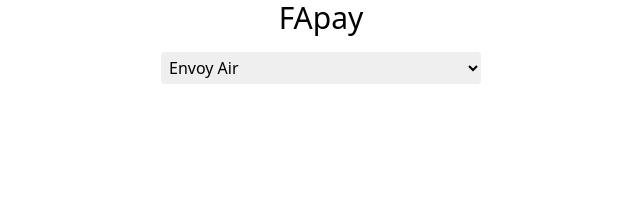
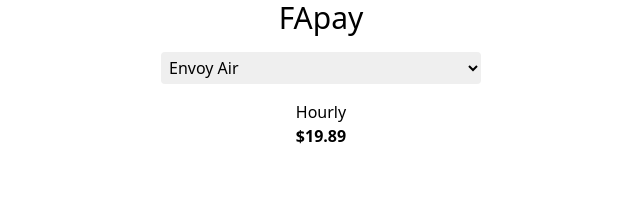
Before and after one commit to tweakdeveloper/FApay, a React (Vite) app: page / in a window 1280 px wide. Shown: the top 198 px of the page, without its empty margins (319-959 px from the left). Built offline with nearby package versions, Linux system fonts and the light colour scheme.

Commit message:
add display for hourly pay

```diff
--- a/src/App.tsx
+++ b/src/App.tsx
@@ -1,17 +1,31 @@
 import React from "react";
 
 import AirlineSpinner from "./AirlineSpinner";
+import Indicator from "./Indicator";
 
 import airlines from "./data.json";
 
+function formatPay(pay: number): string {
+  return new Intl.NumberFormat("en-US", {
+    style: "currency",
+    currency: "USD",
+  }).format(pay);
+}
+
 function App() {
-  const [airline, setAirline] = React.useState("MQ");
+  const [currentAirline, setCurrentAirline] = React.useState("MQ");
   return (
     <div className="flex flex-col space-y-4 w-full lg:w-1/3 lg:mx-auto xl:w-1/4">
       <h1 className="text-3xl text-center">FApay</h1>
       <AirlineSpinner
         airlines={airlines}
-        onAirlineChanged={(code: string) => setAirline(code)}
+        onAirlineChanged={(code: string) => setCurrentAirline(code)}
+      />
+      <Indicator
+        label="Hourly"
+        value={formatPay(
+          airlines.filter((airline) => airline.code === currentAirline)[0].pay,
+        )}
       />
     </div>
   );
--- /dev/null
+++ b/src/Indicator.tsx
@@ -0,0 +1,15 @@
+interface IndicatorProps {
+  label: string;
+  value: string;
+}
+
+function Indicator(props: IndicatorProps) {
+  return (
+    <div className="inline-block text-center">
+      <h3 className="font-thin">{props.label}</h3>
+      <h2 className="font-bold">{props.value}</h2>
+    </div>
+  );
+}
+
+export default Indicator;
```
